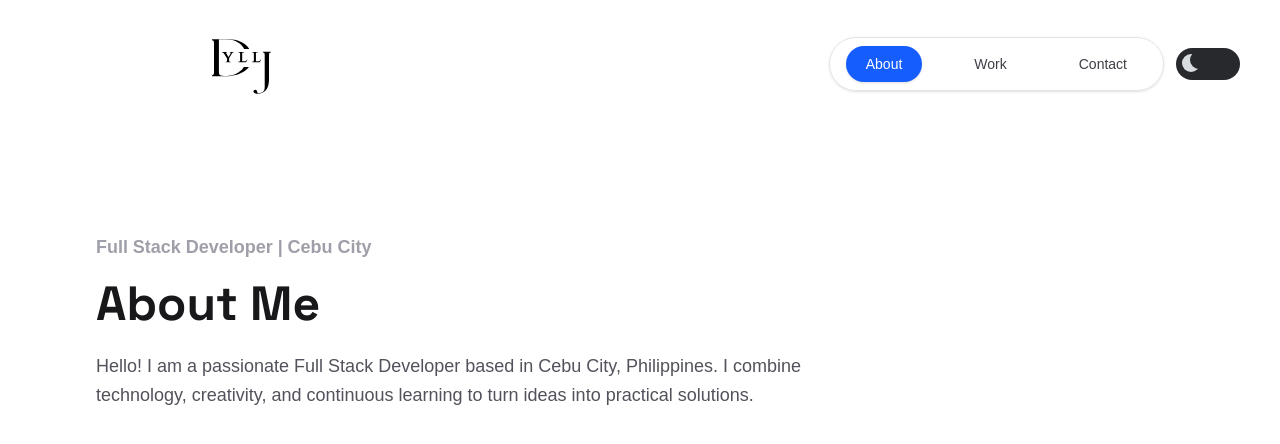
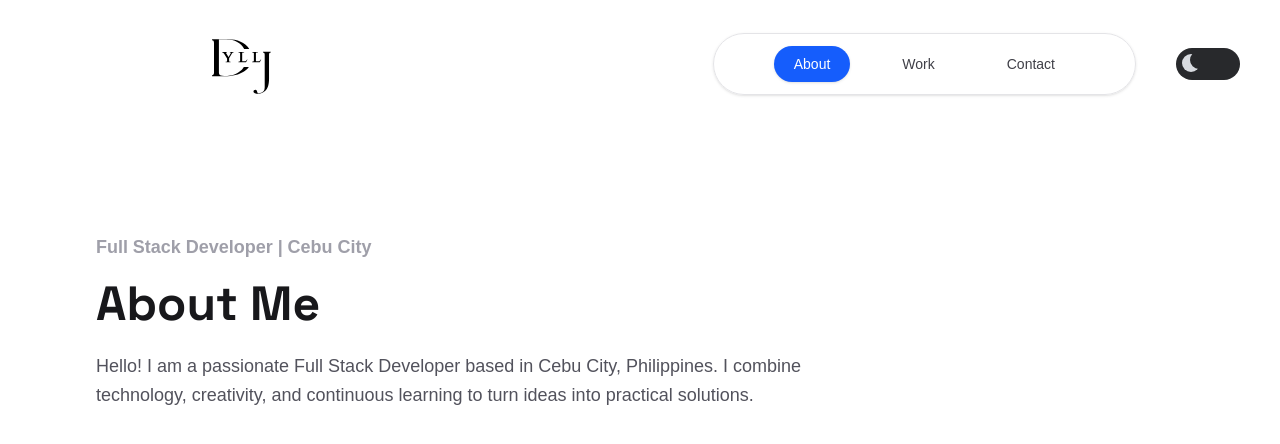
Before and after one commit to Dyllj/about_dyll, a Next.js app: page /about in a window 1280 px wide. Shown: the top 444 px of the page. Built offline with nearby package versions, Linux system fonts and the light colour scheme.

Commit message:
Update spacing in navigation components for About, Contact, Home, and Work pages to improve layout consistency

```diff
--- a/app/about/page.tsx
+++ b/app/about/page.tsx
@@ -7,7 +7,7 @@ export default function AboutPage() {
     <div className="min-h-screen bg-white">
       <header className="mx-auto flex w-full flex-col gap-5 px-5 pt-5 sm:flex-row sm:items-center sm:justify-between sm:px-8 sm:pt-6 lg:px-10">
         <Logo className="sm:ml-40" />
-        <div className="ml-auto flex flex-wrap items-center justify-end gap-3">
+        <div className="ml-auto flex flex-wrap items-center justify-end gap-10">
           <PageNav />
           <TogglButton />
         </div>
--- a/app/components/page_nav/page_nav.tsx
+++ b/app/components/page_nav/page_nav.tsx
@@ -15,7 +15,7 @@ export default function PageNav() {
   return (
     <nav
       aria-label="Page navigation"
-      className="rounded-full border border-zinc-200 bg-white/90 px-3 py-2 shadow-sm backdrop-blur-sm sm:px-4"
+      className="rounded-full border border-zinc-200 bg-white/90 px-50 py-3 shadow-sm backdrop-blur-sm sm:px-15"
     >
       <ul className="flex items-center gap-2 text-xs font-medium text-zinc-700 sm:gap-5 sm:text-sm lg:gap-8">
         {navigationItems.map(({ label, href }) => {
--- a/app/contact/page.tsx
+++ b/app/contact/page.tsx
@@ -25,7 +25,7 @@ export default function ContactPage() {
     <div className="min-h-screen bg-white">
       <header className="mx-auto flex w-full flex-col gap-5 px-5 pt-5 sm:flex-row sm:items-center sm:justify-between sm:px-8 sm:pt-6 lg:px-10">
         <Logo className="sm:ml-40" />
-        <div className="ml-auto flex flex-wrap items-center justify-end gap-3">
+        <div className="ml-auto flex flex-wrap items-center justify-end gap-10">
           <PageNav />
           <TogglButton />
         </div>
--- a/app/page.tsx
+++ b/app/page.tsx
@@ -8,13 +8,13 @@ export default function Home() {
     <div className="min-h-screen bg-white">
       <Nav />
       <header className="relative flex min-h-24 items-center justify-between px-5 pt-4 sm:min-h-32 sm:px-8">
-        <figure className="m-0 flex size-20 items-center justify-center rounded-full bg-white sm:size-28">
+        <figure className="m-0 ml-40 flex size-20 items-center justify-center rounded-full bg-white sm:size-28">
           <Image
             src="/about_dyll_assets/LOGO.svg"
             alt="About Dyll logo"
             width={200}
             height={200}
-            className="size-16 sm:size-24"
+            className="size-20 sm:size-28 rounded-full"
             priority
           />
         </figure>
--- a/app/work/page.tsx
+++ b/app/work/page.tsx
@@ -31,7 +31,7 @@ export default function WorkPage() {
     <div className="min-h-screen bg-white">
       <header className="mx-auto flex w-full flex-col gap-5 px-5 pt-5 sm:flex-row sm:items-center sm:justify-between sm:px-8 sm:pt-6 lg:px-10">
         <Logo className="sm:ml-40" />
-        <div className="ml-auto flex flex-wrap items-center justify-end gap-3">
+        <div className="ml-auto flex flex-wrap items-center justify-end gap-10">
           <PageNav />
           <TogglButton />
         </div>
```
